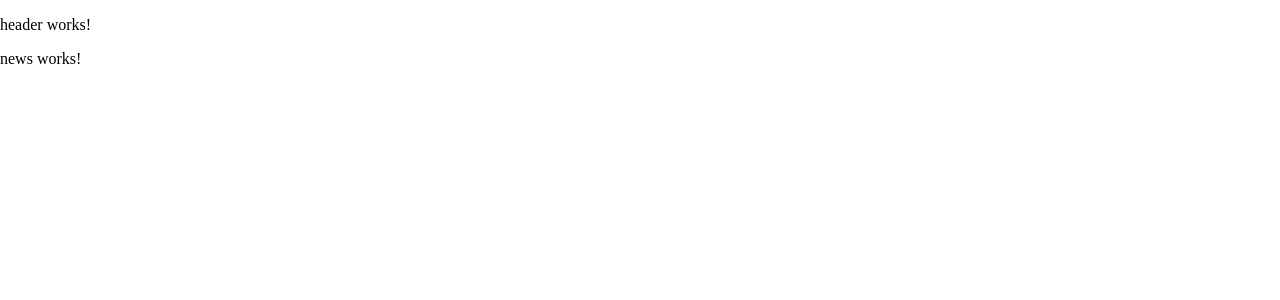
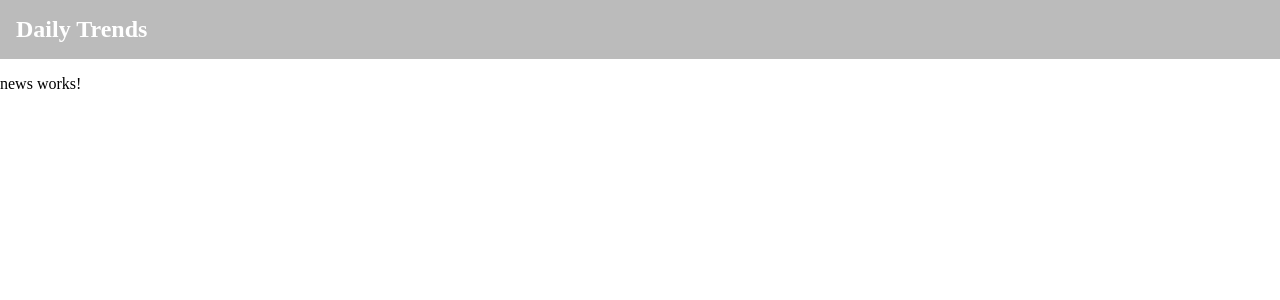
Before and after one commit to cannblw/daily-trends, an Angular app in the folder frontend/: page /news in a window 1280 px wide. Shown: the top 300 px of the page. Built offline with nearby package versions, Linux system fonts and the light colour scheme.

Commit message:
Add simple CSS to header

```diff
--- a/frontend/src/app/pages/layout/header/header.component.html
+++ b/frontend/src/app/pages/layout/header/header.component.html
@@ -1,3 +1,4 @@
-<p>
-  header works!
-</p>
+
+<header class="header">
+  <div class="title">Daily Trends</div>
+</header>
--- a/frontend/src/app/pages/layout/header/header.component.scss
+++ b/frontend/src/app/pages/layout/header/header.component.scss
@@ -0,0 +1,11 @@
+
+.header {
+  background-color: #bbb;
+  padding: 16px;
+
+  .title {
+    color: #fff;
+    font-size: 24px;
+    font-weight: bold;
+  }
+}
```
